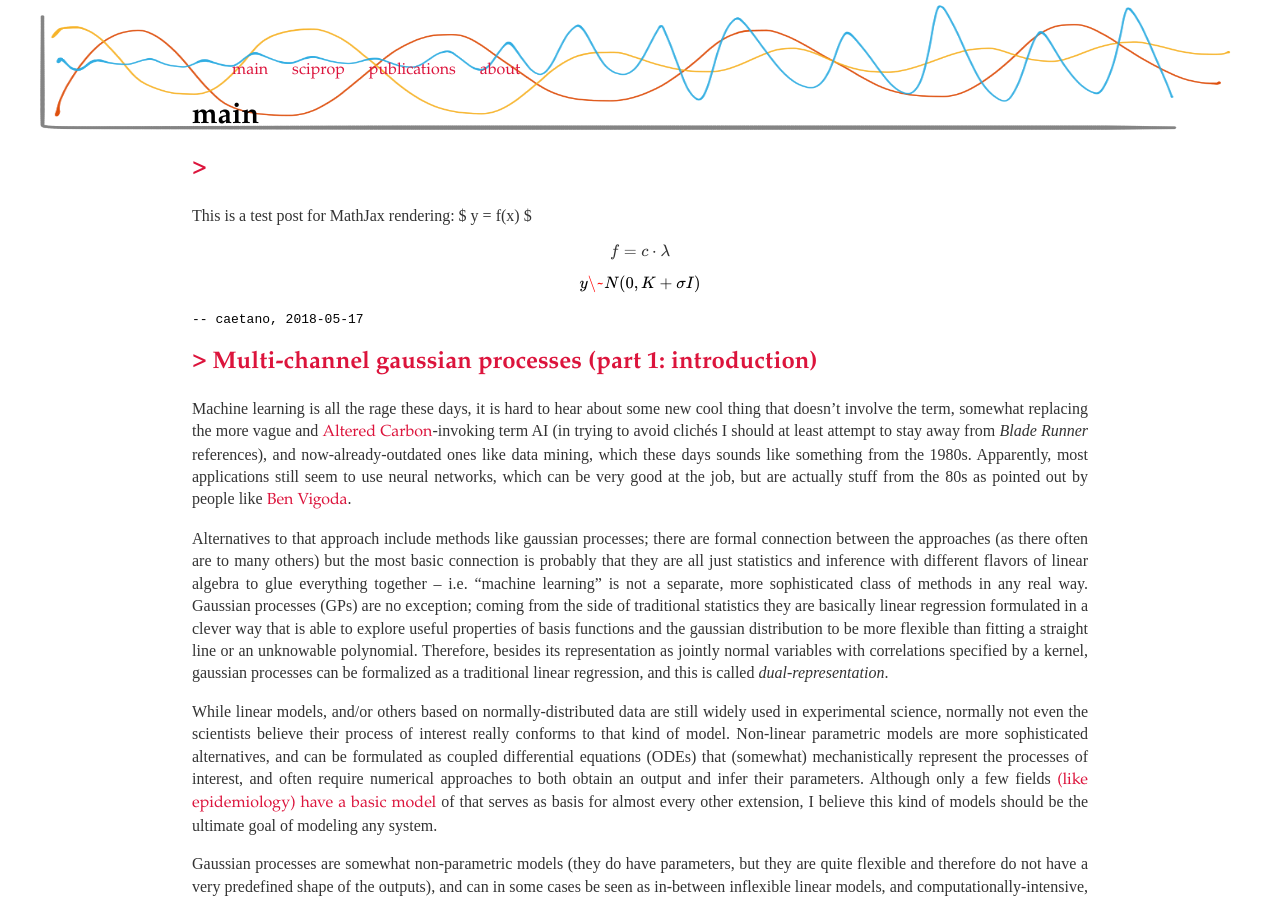
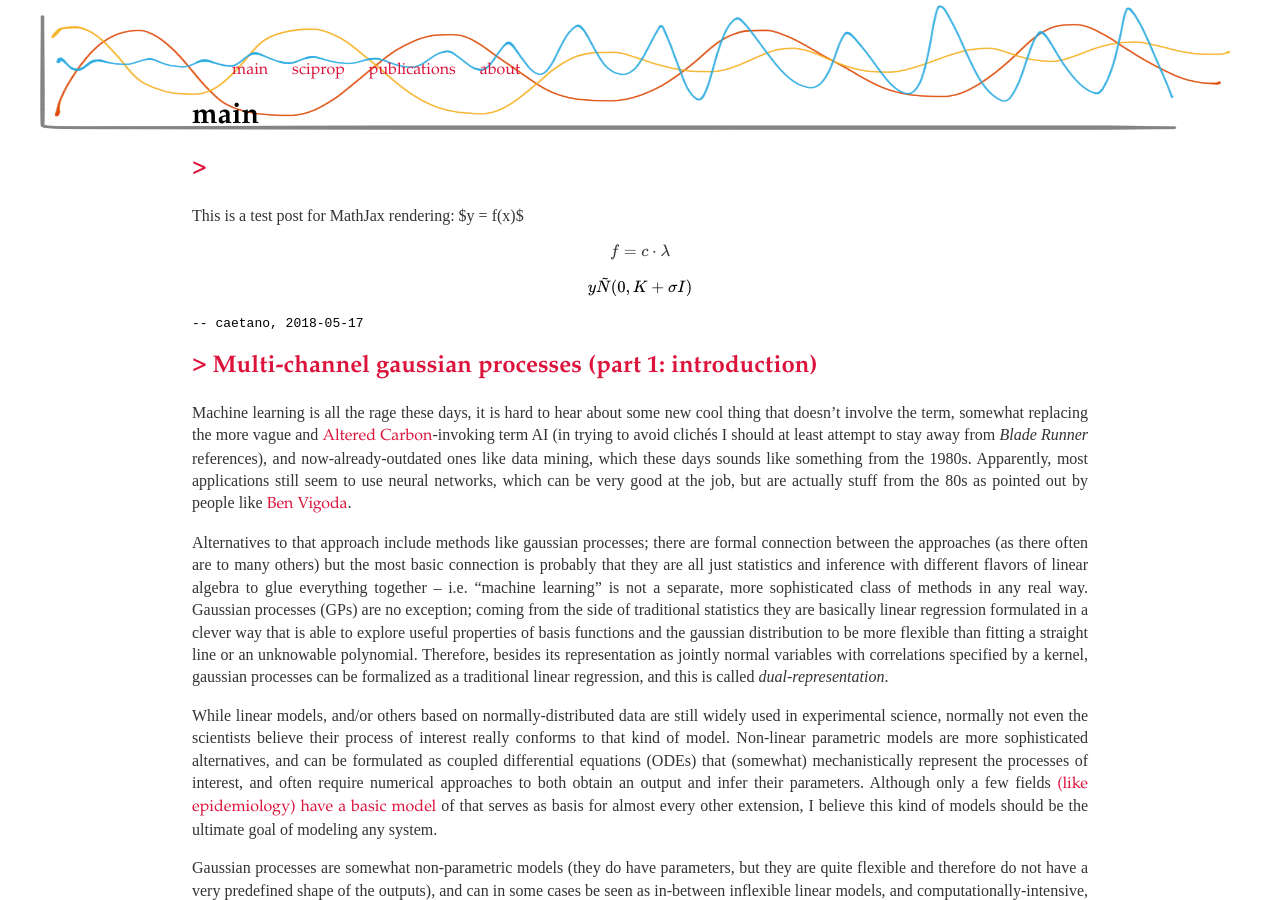
Before and after one commit to caesoma/caesoma.github.io, a Jekyll site: the page built from index.html, in a window 1280 px wide and 900 px high. Built offline with Jekyll 4.4.1, drawn with Linux system fonts in a browser that asks for light colours; formulas are drawn with MathJax 3; the list of posts is cut into pages by our own code.

Commit message:
mathjax test

```diff
--- a/_posts/2018-05-17-mathjax-test.md
+++ b/_posts/2018-05-17-mathjax-test.md
@@ -7,13 +7,13 @@ mathjax: true
 
 ## [>{{ post.title }}](https://caesoma.github.io/archive/standalone/2000-00-00)
 
-This is a test post for MathJax rendering: $ y = f(x) $
+This is a test post for MathJax rendering: $y = f(x)$
 
 \\begin{equation}
     f = c\cdot\lambda
 \\end{equation}
 
-$$ y \~ N(0, K + \sigma I) $$
+$$ y \tilde N(0, K + \sigma I) $$
 
 <!-- [//]: # (comment) -->
 
```
